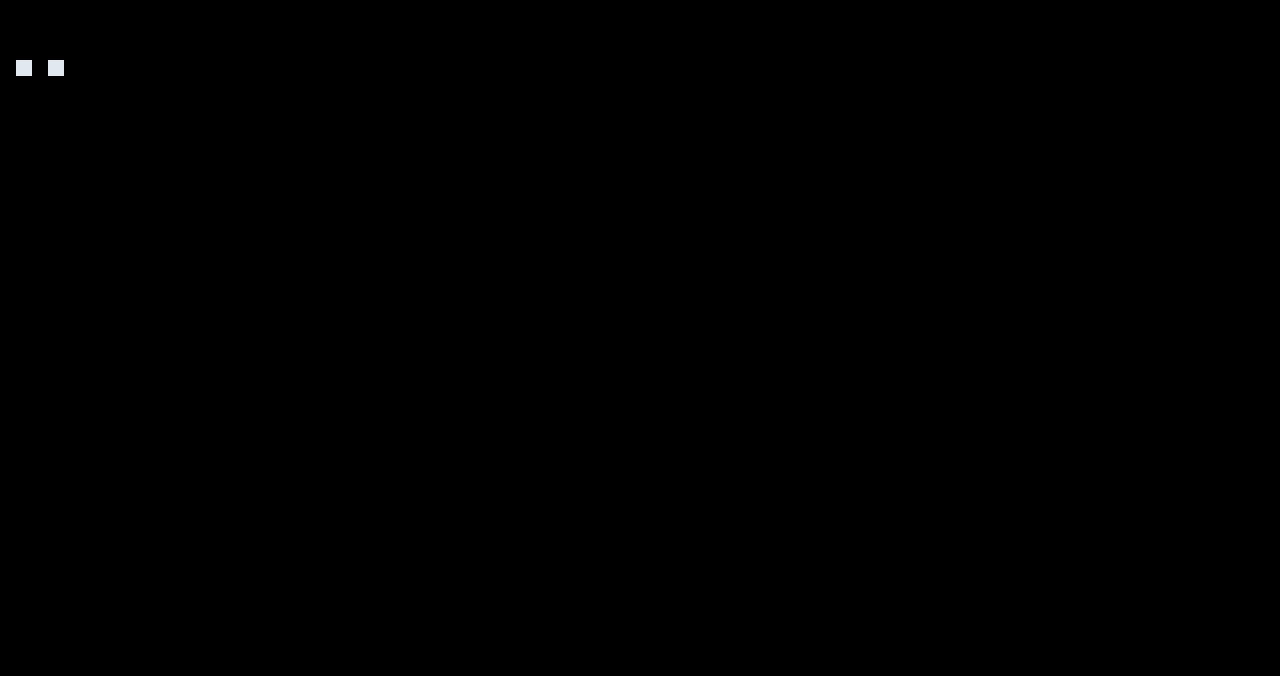
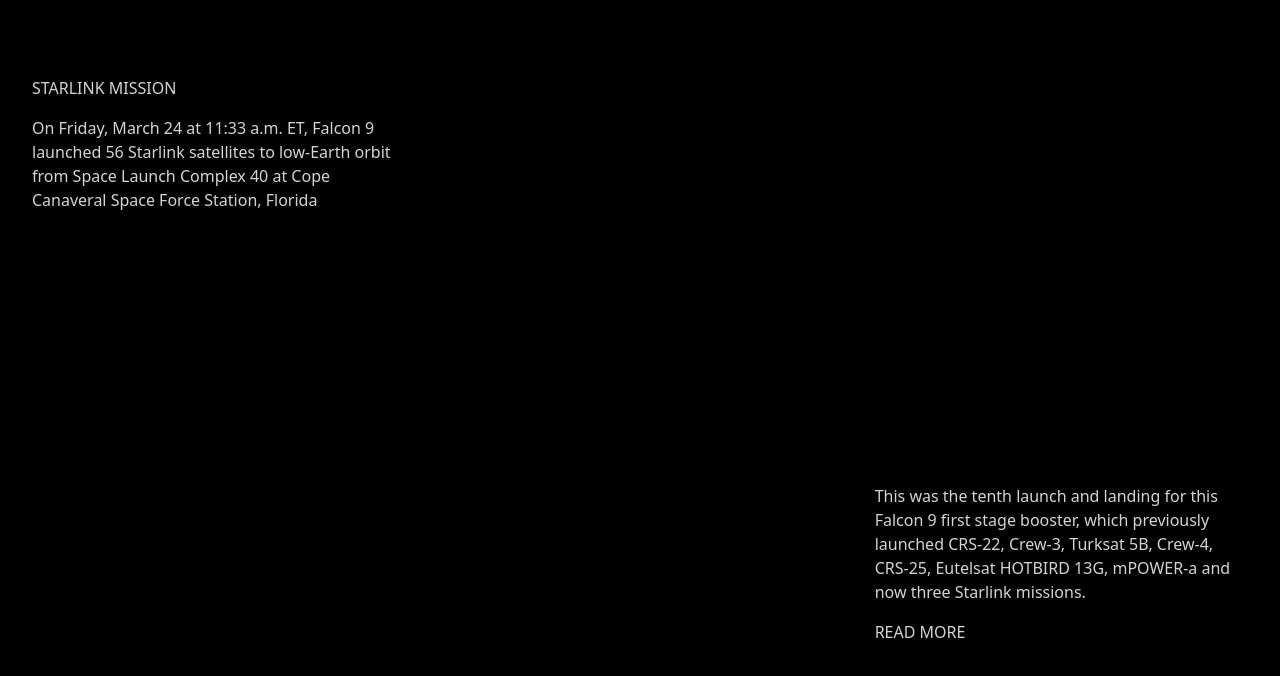
Before and after one commit to sajjadabd/spacex-react-framer-motion, a React (Vite) app: page / in a window 1280 px wide. Shown: the part 756-1432 px from the top of the page. Built offline with nearby package versions, Linux system fonts and the light colour scheme.

Commit message:
design the grid for second page

```diff
--- a/package.json
+++ b/package.json
@@ -10,6 +10,7 @@
     "preview": "vite preview"
   },
   "dependencies": {
+    "bezier-easing": "^2.1.0",
     "framer-motion": "^10.16.4",
     "localforage": "^1.10.0",
     "locomotive-scroll": "^4.1.4",
--- a/src/App.css
+++ b/src/App.css
@@ -4,3 +4,17 @@
    url("./fonts/SpaceX.ttf");
   font-weight: bold;
  }
+
+html,body {
+  -ms-overflow-style: none;  /* IE and Edge */
+  scrollbar-width: none;  /* Firefox */
+  overflow : none;
+}
+
+html::-webkit-scrollbar {
+  display: none;
+}
+
+body::-webkit-scrollbar {
+  display: none;
+}
--- a/src/App.jsx
+++ b/src/App.jsx
@@ -13,6 +13,7 @@
   const scrollContainerRef = useRef(null);
 
   const pagetwo = useRef(null);
+
 
   useEffect(() => {
     const sections = document.querySelectorAll('.section');
@@ -58,10 +59,8 @@
     className='box-border overflow-hidden'>
       <div
       data-scroll-section
-
-      className="w-screen h-screen px-4 py-4 bg-gradient-to-b bg-black text-stone-300">
+      className="section w-screen h-screen px-4 py-4 bg-gradient-to-b bg-black text-stone-300">
         <div
-        className='section'
         data-scroll data-scroll-speed="1">
           <PageOne id="pageone" />
         </div>
@@ -69,10 +68,8 @@
       <div
       ref={pagetwo}
       data-scroll-section
-
-      className="w-screen h-screen px-4 py-4 bg-gradient-to-b bg-black text-stone-300">
+      className="section w-screen h-screen px-4 py-4 bg-gradient-to-b bg-black text-stone-300">
         <div
-        className='section'
         data-scroll data-scroll-speed="2">
           <PageTwo id="pagetwo" />
         </div>
--- a/src/components/Page2/PageTwo.jsx
+++ b/src/components/Page2/PageTwo.jsx
@@ -1,10 +1,10 @@
 import React from 'react'
-import StaggerTemplate from './Section2/StaggerTemplate';
+import SectionTwo from './Section2/SectionTwo';
 
 const PageTwo = () => {
   return (
     <div>
-      <StaggerTemplate />
+      <SectionTwo />
     </div>
   )
 }
--- /dev/null
+++ b/src/components/Page2/Section2/SectionTwo.jsx
@@ -0,0 +1,44 @@
+import React from 'react'
+
+const SectionTwo = () => {
+  return (
+    <div className="h-screen grid grid-cols-3 grid-rows-2 gap-4 ">
+      {/* Row 1, Column 1 */}
+      <div className="p-4 h-full">
+        <h3 className='pb-4'>STARLINK MISSION</h3>
+        <p>On Friday, March 24 at 11:33 a.m. ET,
+          Falcon 9 launched 56 Starlink satellites to
+          low-Earth orbit from Space Launch
+          Complex 40 at Cope Canaveral Space
+          Force Station, Florida
+        </p>
+      </div>
+
+      {/* Row 1, Column 2 */}
+      <div className=" p-4 h-full"></div>
+
+      {/* Row 1, Column 3 */}
+      <div className=" p-4 h-full"></div>
+
+      {/* Row 2, Column 1 */}
+      <div className=" p-4 h-full"></div>
+
+      {/* Row 2, Column 2 */}
+      <div className=" p-4 h-full"></div>
+
+      {/* Row 2, Column 3 */}
+      <div className=" p-4 h-full">
+        <p>
+        This was the tenth launch and landing
+        for this Falcon 9 first stage booster,
+        which previously launched CRS-22, Crew-3,
+        Turksat 5B, Crew-4, CRS-25, Eutelsat
+        HOTBIRD 13G, mPOWER-a and now three Starlink missions.
+        </p>
+        <h3 className='pt-4'>READ MORE</h3>
+      </div>
+    </div>
+  )
+}
+
+export default SectionTwo
```
Also changed, not shown: 1 other file (tests, documents, lock files or other folders).
